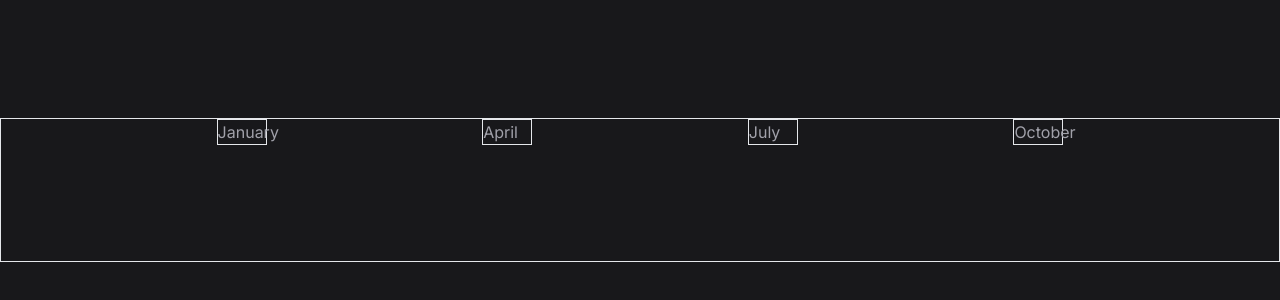
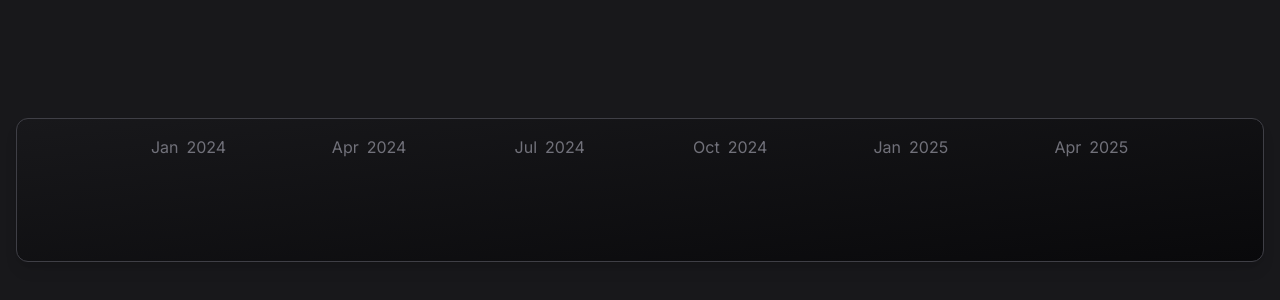
Before and after one commit to unnati2000/aesthetics.js, a Next.js app: page /timeline in a window 1280 px wide. Shown: the part 210-510 px from the top of the page. Built offline with nearby package versions, Linux system fonts and the light colour scheme.

Commit message:
UI for calendar

```diff
--- /dev/null
+++ b/app/drawer/page.tsx
@@ -0,0 +1,43 @@
+"use client";
+
+import { useState } from "react";
+
+import { IoClose } from "react-icons/io5";
+
+const Drawer = () => {
+  const [isOpen, setIsOpen] = useState(true);
+
+  return (
+    <div className="w-full h-screen bg-stone-950 overflow-hidden">
+      {/* Drawer */}
+      <div
+        className={`w-60 h-full border fixed top-0 left-0 transition-transform duration-300 ease-in-out ${
+          isOpen ? "translate-x-0" : "-translate-x-full"
+        }`}
+      >
+        <IoClose
+          size={24}
+          onClick={() => setIsOpen(false)}
+          className="text-stone-500 cursor-pointer absolute top-4 right-4"
+        />
+        {/* Drawer content */}
+      </div>
+
+      {/* Main content */}
+      <div
+        className={`min-h-screen transition-transform duration-300 ease-in-out ${
+          isOpen ? "translate-x-60" : "translate-x-0"
+        }`}
+      >
+        <h1
+          className="text-white cursor-pointer p-4"
+          onClick={() => setIsOpen(true)}
+        >
+          Content on the right
+        </h1>
+        {/* Other main content */}
+      </div>
+    </div>
+  );
+};
+export default Drawer;
--- a/app/timeline/page.tsx
+++ b/app/timeline/page.tsx
@@ -87,35 +87,62 @@ const steps = [
   },
 ];
 
+const startDate = new Date("2024-01-01");
+const endDate = new Date("2025-05-31");
+
 const Timeline = () => {
+  // ... existing state and other functions ...
+
   const [currentStepIndex, setCurrentStepIndex] = useState(0);
   const timelineRef = useRef<HTMLDivElement>(null);
 
   const [monthWidth, setMonthWidth] = useState(50);
   const [dayWidth, setDayWidth] = useState(30);
 
-  //   const handlePinch = (delta: number) => {
-  //     const newScale = scale * (1 + delta / 100);
-  //     setScale(newScale);
+  const [dataToShow, setDataToShow] = useState<
+    {
+      month: string;
+      days: number;
+      showDays: boolean;
+      year: number;
+    }[]
+  >([]);
 
-  //     const newMonthWidth = monthWidth * newScale;
-  //     const newDayWidth = dayWidth * newScale;
+  useEffect(() => {
+    const generateTimelineData = () => {
+      let currentDate = new Date(startDate);
+      const data = [];
 
-  //     setMonthWidth(newMonthWidth);
-  //     setDayWidth(newDayWidth);
+      while (currentDate <= endDate) {
+        const year = currentDate.getFullYear();
+        const month = currentDate.getMonth();
+        const daysInMonth = new Date(year, month + 1, 0).getDate();
 
-  //     if (newMonthWidth > 200 && currentStepIndex < steps.length - 1) {
-  //       setCurrentStepIndex(currentStepIndex + 1);
-  //       setScale(1);
-  //       setMonthWidth(50);
-  //       setDayWidth(30);
-  //     } else if (newMonthWidth < 25 && currentStepIndex > 0) {
-  //       setCurrentStepIndex(currentStepIndex - 1);
-  //       setScale(1);
-  //       setMonthWidth(50);
-  //       setDayWidth(30);
-  //     }
-  //   };
+        data.push({
+          month: monthsAndDays[month].month,
+          days: daysInMonth,
+          showDays: steps[currentStepIndex].showDays,
+          year: year,
+        });
+
+        currentDate.setMonth(currentDate.getMonth() + 1);
+      }
+
+      return data;
+    };
+
+    const allData = generateTimelineData();
+
+    if (steps[currentStepIndex].step === "year") {
+      setDataToShow(allData.filter((_, i) => i % 3 === 0));
+    } else if (steps[currentStepIndex].step === "6 months") {
+      setDataToShow(allData.filter((_, i) => i % 2 === 0));
+    } else {
+      setDataToShow(allData);
+    }
+  }, [currentStepIndex]);
+
+  // ... existing render logic ...
 
   const handlePinch = (delta: number) => {
     const newMonthWidth = Math.min(
@@ -141,50 +168,6 @@ const Timeline = () => {
     }
   };
 
-  const [dataToShow, setDataToShow] = useState<
-    {
-      month: string;
-      days: number;
-      showDays: boolean;
-    }[]
-  >([]);
-
-  useEffect(() => {
-    if (steps[currentStepIndex].step === "year") {
-      const data = monthsAndDays
-        .filter((_, i) => i % 3 === 0)
-        .map((month) => ({
-          month: month.month,
-          days: month.days,
-          showDays: steps[currentStepIndex].showDays,
-        }));
-      setDataToShow(data);
-    } else if (steps[currentStepIndex].step === "6 months") {
-      const data = monthsAndDays
-        .filter((_, i) => i % 2 === 0)
-        .map((month) => ({
-          month: month.month,
-          days: month.days,
-          showDays: steps[currentStepIndex].showDays,
-        }));
-      setDataToShow(data);
-    } else if (steps[currentStepIndex].step === "month") {
-      const data = monthsAndDays.map((month) => ({
-        month: month.month,
-        days: month.days,
-        showDays: steps[currentStepIndex].showDays,
-      }));
-      setDataToShow(data);
-    } else if (steps[currentStepIndex].step === "day") {
-      const data = monthsAndDays.map((month) => ({
-        month: month.month,
-        days: month.days,
-        showDays: steps[currentStepIndex].showDays,
-      }));
-      setDataToShow(data);
-    }
-  }, [currentStepIndex]);
-
   const bind = useGesture({
     onPinch: ({ offset: [d], movement: [md], memo }) => {
       handlePinch(d);
@@ -192,29 +175,29 @@ const Timeline = () => {
   });
 
   return (
-    <div className="bg-zinc-900 h-screen flex flex-col items-center justify-center">
+    <div className="bg-zinc-900 px-4 h-screen flex flex-col items-center justify-center">
       <div
         {...bind()}
         ref={timelineRef}
         style={{
           touchAction: "none",
         }}
-        className="border overflow-auto h-36 flex items-start justify-evenly text-zinc-400 w-full"
+        className="border p-4 border-zinc-700 rounded-xl shadow-lg bg-gradient-to-br from-zinc-900 to-zinc-950 overflow-auto h-36 flex items-start justify-evenly text-zinc-400 w-full"
       >
-        {dataToShow.map((item) => {
+        {dataToShow.map((item, index) => {
           return (
             <div
-              key={item.month}
-              className="flex flex-col items-center justify-center"
+              key={`${item.year}-${item.month}`}
+              className="flex flex-col items-center gap-4 justify-center"
             >
               <div
                 style={{
                   width: `${monthWidth}px`,
                 }}
-                className="border w-32"
-                key={item.month}
+                className="justify-center text-zinc-500 transition-all duration-300 ease-in-out flex items-center gap-2 overflow-visible"
               >
-                {item.month}
+                <p className="text-md">{item.month.slice(0, 3)}</p>
+                <p className="text-zinc-500">{item.year}</p>
               </div>
               {item.showDays && (
                 <div className="flex">
@@ -223,9 +206,10 @@ const Timeline = () => {
                       style={{
                         width: `${dayWidth}px`,
                       }}
-                      className="border w-32"
-                      key={day}
+                      className="flex items-center border-t relative pt-4 border-zinc-600 justify-center w-32"
+                      key={`${item.year}-${item.month}-${day}`}
                     >
+                      <div className="absolute left-1/2 border-l border-zinc-600 top-0 h-2 rounded-bl-md rounded-br-md" />
                       {day}
                     </div>
                   ))}
```
